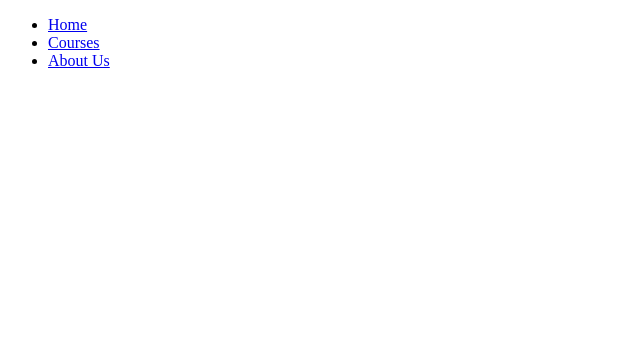
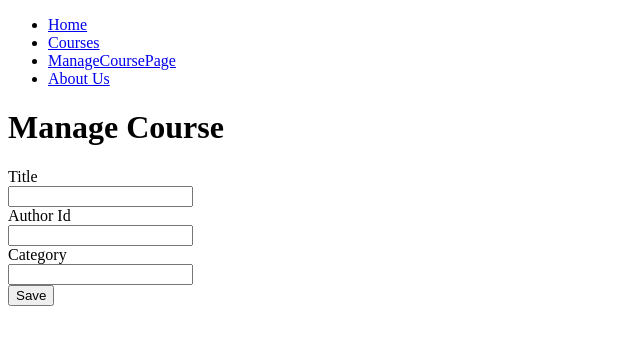
Before and after one commit to dganesh07/covetool-react, a React (Create React App) app: page /course in a window 1280 px wide. Shown: the top 344 px of the page, without its empty margins (0-640 px from the left). Built offline with nearby package versions, Linux system fonts and the light colour scheme.

Commit message:
Its API time! and started hooks, env variable, react formsgit log yay! react toast dude

```diff
--- a/src/App.js
+++ b/src/App.js
@@ -4,13 +4,18 @@ import HomePage from "./HomePage";
 import CoursesPage from "./CoursesPage";
 import Nav from "./Nav";
 import AboutUs from "./AboutUs";
+import ManageCoursePage from "./ManageCoursePage";
+import { ToastContainer } from "react-toastify";
+import "react-toastify/dist/ReactToastify.css";
 
 function App() {
   return (
     <Router>
+      <ToastContainer />
       <Nav />
       <Route path="/" component={HomePage} exact />
       <Route path="/courses" component={CoursesPage} />
+      <Route path="/course" component={ManageCoursePage} />
       <Route path="/aboutus" component={AboutUs} />
     </Router>
   );
--- a/src/CoursesPage.js
+++ b/src/CoursesPage.js
@@ -1,4 +1,6 @@
 import React from "react";
+import { getCourses, deleteCourse } from "./api/courseAPI";
+import { toast } from "react-toastify";
 
 class CoursePage extends React.Component {
   constructor(props) {
@@ -31,13 +33,29 @@ class CoursePage extends React.Component {
     //Option 3: Object spread
     //const courseCopy = [...this.state.course];
 
-    //Option USE THIS: ES6 filter
-    const courses = this.state.courses.filter(
-      course => course.id !== parseInt(idToDelete)
-    );
+    deleteCourse(idToDelete)
+      .then(response => {
+        //Option USE THIS: ES6 filter
+        const courses = this.state.courses.filter(
+          course => course.id !== parseInt(idToDelete)
+        );
 
-    this.setState({ courses });
+        //This is Async
+        this.setState({ courses }, () => {
+          toast.success("deleted");
+        });
+      })
+      .catch(error => {
+        console.log("OOPS! " + error);
+      });
   };
+
+  //Will run when component is mounted
+  componentDidMount() {
+    getCourses().then(courses => {
+      this.setState({ courses: courses });
+    });
+  }
 
   renderCourses = course => (
     <tr key={course.id}>
--- /dev/null
+++ b/src/ManageCoursePage.js
@@ -0,0 +1,69 @@
+import React, { useState } from "react";
+import PropTypes from "prop-types";
+
+const ManageCoursePage = props => {
+  //Hook. Using the useState hook. We use this its a functional component and
+  //it doesnt have a constructor so we can set state using hooks
+  const [course, setCourse] = useState({
+    id: null,
+    title: "",
+    authorId: null,
+    category: ""
+  });
+
+  const handleChange = event => {
+    //name here is the data that is set in the html element
+    const updatedCourse = {
+      ...course,
+      [event.target.name]: event.target.value
+    };
+    setCourse(updatedCourse);
+    debugger;
+  };
+
+  return (
+    <form>
+      <h1>Manage Course</h1>
+      <div>
+        <label htmlFor="title">Title</label>
+        <br />
+        <input
+          type="text"
+          id="title"
+          name="title"
+          value={course.title}
+          onChange={handleChange}
+        />
+      </div>
+
+      <div>
+        <label htmlFor="authorId">Author Id</label>
+        <br />
+        <input
+          type="text"
+          id="authorId"
+          name="authorId"
+          value={course.authorId}
+          onChange={handleChange}
+        />
+      </div>
+
+      <div>
+        <label htmlFor="category">Category</label>
+        <br />
+        <input
+          type="text"
+          id="categoty"
+          name="category"
+          value={course.category}
+          onChange={handleChange}
+        />
+      </div>
+      <button type="submit">Save</button>
+    </form>
+  );
+};
+
+ManageCoursePage.propTypes = {};
+
+export default ManageCoursePage;
--- a/src/Nav.js
+++ b/src/Nav.js
@@ -11,6 +11,9 @@ function Nav() {
         <Link to="/courses">Courses</Link>
       </li>
       <li>
+        <Link to="/course">ManageCoursePage</Link>
+      </li>
+      <li>
         <Link to="/aboutus">About Us</Link>
       </li>
     </ul>
--- /dev/null
+++ b/src/api/apiUtils.js
@@ -0,0 +1,11 @@
+export function handleResponse(response) {
+  if (response.ok) {
+    return response.json();
+  }
+  throw new ErrorEvent("NETWORK response not ok");
+}
+
+export function handleError(error) {
+  console.error("API call failed" + error);
+  throw error;
+}
--- /dev/null
+++ b/src/api/courseAPI.js
@@ -0,0 +1,27 @@
+import { handleResponse, handleError } from "./apiUtils";
+const baseUrl = process.env.REACT_APP_API_URL + "/courses";
+
+export function getCourses() {
+  return fetch(baseUrl)
+    .then(handleResponse)
+    .catch(handleError);
+}
+
+export function deleteCourse(courseId) {
+  //Dont Forget to return!!!!!!!!!!!!!!!!!!!!!!!!!!!!
+  return fetch(baseUrl + courseId, {
+    method: "DELETE"
+  })
+    .then(handleResponse)
+    .catch(handleError);
+}
+
+export function saveCourse(course) {
+  return fetch(baseUrl + (course.id || ""), {
+    method: course.id ? "PUT" : "POST", //POST for create, PUT for update
+    headers: { "content-type": "application/json" },
+    body: JSON.stringify(course)
+  })
+    .then(handleResponse)
+    .catch(handleError);
+}
--- /dev/null
+++ b/tools/db.json
@@ -0,0 +1,59 @@
+{
+  "newCourse": {
+    "id": null,
+    "title": "",
+    "authorId": null,
+    "category": ""
+  },
+  "courses": [
+    {
+      "id": 5,
+      "title": "Building Applications with React and Redux",
+      "slug": "react-redux-react-router-es6",
+      "authorId": 1,
+      "category": "JavaScript"
+    },
+    {
+      "id": 6,
+      "title": "Building Applications in React and Flux",
+      "slug": "react-flux-building-applications",
+      "authorId": 1,
+      "category": "JavaScript"
+    },
+    {
+      "id": 7,
+      "title": "Clean Code: Writing Code for Humans",
+      "slug": "writing-clean-code-humans",
+      "authorId": 1,
+      "category": "Software Practices"
+    },
+    {
+      "id": 8,
+      "title": "Architecting Applications for the Real World",
+      "slug": "architecting-applications-dotnet",
+      "authorId": 1,
+      "category": "Software Architecture"
+    },
+    {
+      "id": 9,
+      "title": "Becoming an Outlier: Reprogramming the Developer Mind",
+      "slug": "career-reboot-for-developer-mind",
+      "authorId": 1,
+      "category": "Career"
+    }
+  ],
+  "authors": [
+    {
+      "id": 1,
+      "name": "Cory House"
+    },
+    {
+      "id": 2,
+      "name": "Scott Allen"
+    },
+    {
+      "id": 3,
+      "name": "Dan Wahlin"
+    }
+  ]
+}
```
Also changed, not shown: package.json (+9 -2 lines), tools/apiServer.js (added, +81 -0 lines), tools/createMockDb.js (added, +13 -0 lines), tools/mockData.js (added, +92 -0 lines), 2 other files (tests, documents, lock files or other folders).
